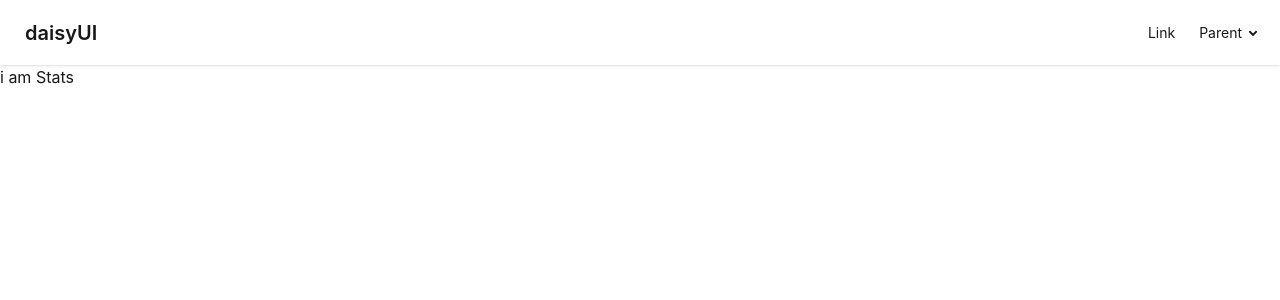
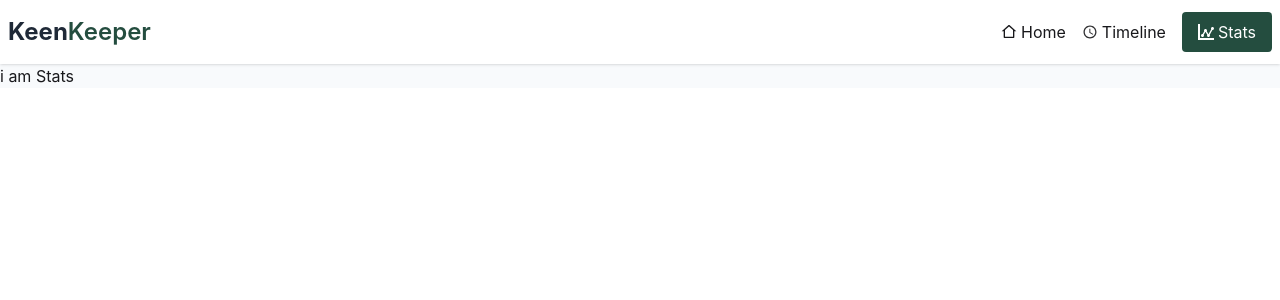
Before and after one commit to Nabdip-Dev/A7-keen-keeper, a React (Vite) app: page /stats in a window 1280 px wide. Shown: the top 300 px of the page. Built offline with nearby package versions, Linux system fonts and the light colour scheme.

Commit message:
Add navbar and custom 404 page

```diff
--- a/package.json
+++ b/package.json
@@ -13,6 +13,7 @@
     "@tailwindcss/vite": "^4.2.2",
     "react": "^19.2.4",
     "react-dom": "^19.2.4",
+    "react-icons": "^5.6.0",
     "react-router": "^7.14.0",
     "react-router-dom": "^7.14.0",
     "tailwindcss": "^4.2.2"
--- a/src/conponents/share/MyNavLink.jsx
+++ b/src/conponents/share/MyNavLink.jsx
@@ -0,0 +1,10 @@
+import React from 'react';
+import { NavLink } from 'react-router';
+
+const MyNavLink = ({ to, children }) => {
+    return (
+        <NavLink to={to} className={({ isActive }) =>`${isActive ? "text-white bg-[#244D3F] py-2 px-4 rounded flex gap-1 items-center" : 'flex gap-1 items-center'}`}>{children}</NavLink>
+    );
+};
+
+export default MyNavLink;
--- a/src/conponents/share/Navbar.jsx
+++ b/src/conponents/share/Navbar.jsx
@@ -1,24 +1,39 @@
 import React from 'react';
+import {} from 'react-router';
+import MyNavLink from './MyNavLink';
+import { RiHome2Line } from 'react-icons/ri';
+import { IoMdTime } from 'react-icons/io';
+import { ImStatsDots } from 'react-icons/im';
 
 const Navbar = () => {
+    const navLinks = [
+        {
+            path: '/',
+            Icon:<RiHome2Line />,
+            text: 'Home'
+        },
+        {
+            path: '/timeline',
+            Icon:<IoMdTime />,
+            text: 'Timeline'
+        },
+        {
+            path: '/stats',
+            Icon:<ImStatsDots />,
+            text: 'Stats'
+        },
+    ]
     return (
-        <div>
-            <div className="navbar bg-base-100 shadow-sm">
+        <div className="bg-base-100 shadow-sm">
+            <div className="container mx-auto navbar">
                 <div className="flex-1">
-                    <a className="btn btn-ghost text-xl">daisyUI</a>
+                    <h1 className='text-2xl font-bold text-[#1F2937]'>Keen<span className='font-semibold text-[#244D3F]'>Keeper</span></h1>
                 </div>
                 <div className="flex-none">
-                    <ul className="menu menu-horizontal px-1">
-                        <li><a>Link</a></li>
-                        <li>
-                            <details>
-                                <summary>Parent</summary>
-                                <ul className="bg-base-100 rounded-t-none p-2">
-                                    <li><a>Link 1</a></li>
-                                    <li><a>Link 2</a></li>
-                                </ul>
-                            </details>
-                        </li>
+                    <ul className="flex gap-4 text-center items-center">
+                        {
+                            navLinks.map((item,index)=><MyNavLink key={index} to={item.path}>{item.Icon}{item.text}</MyNavLink>)
+                        }
                     </ul>
                 </div>
             </div>
--- a/src/index.css
+++ b/src/index.css
@@ -1,2 +1,5 @@
 @import "tailwindcss";
 @plugin "daisyui";
+body{
+    background-color: #F8FAFC;
+}
--- /dev/null
+++ b/src/page/notFound/NotFound.jsx
@@ -0,0 +1,44 @@
+import { Link } from "react-router-dom";
+
+const NotFound = () => {
+  return (
+    <div className="min-h-screen bg-white flex flex-col items-center justify-center px-4 text-center">
+
+      {/* Title */}
+      <h1 className="text-2xl md:text-3xl font-bold text-indigo-900 mb-10">
+        The Page You Requested Could Not Be Found
+      </h1>
+
+      {/* Illustration */}
+      <div className="relative">
+        <img
+          src="https://cdn.dribbble.com/users/285475/screenshots/2083086/dribbble_1.gif"
+          alt="404 illustration"
+          className="w-[320px] md:w-[420px]"
+        />
+      </div>
+
+      {/* Description */}
+      <p className="text-indigo-900/80 mt-6 max-w-md text-sm md:text-base">
+        We searched high and low but couldn’t find what you’re looking for.
+        Let’s find a better place for you to go.
+      </p>
+
+      {/* Button */}
+      <Link
+        to="/"
+        className="mt-8 px-8 py-3 bg-orange-600 hover:bg-orange-700 text-white rounded-full font-semibold shadow-lg transition"
+      >
+        GO TO HOMEPAGE
+      </Link>
+
+      {/* Footer */}
+      <p className="text-xs mt-6 text-indigo-900/60">
+        Image style inspired UI
+      </p>
+
+    </div>
+  );
+};
+
+export default NotFound;
--- a/src/router/router.jsx
+++ b/src/router/router.jsx
@@ -4,6 +4,7 @@ import RootLayout from '../layout/RootLayout';
 import Timeline from '../page/timeline/Timeline';
 import Stats from '../page/stats/Stats';
 import Home from '../page/home/Home';
+import NotFound from '../page/notFound/NotFound';
 
 export const router = createBrowserRouter([
     {
@@ -21,9 +22,11 @@ export const router = createBrowserRouter([
             {
                 path: "/stats",
                 element: <Stats />,
-            }
+            },
+
 
         ],
+        errorElement: <NotFound/>
     },
 ]);
 
```
Also changed, not shown: 1 other file (tests, documents, lock files or other folders).
